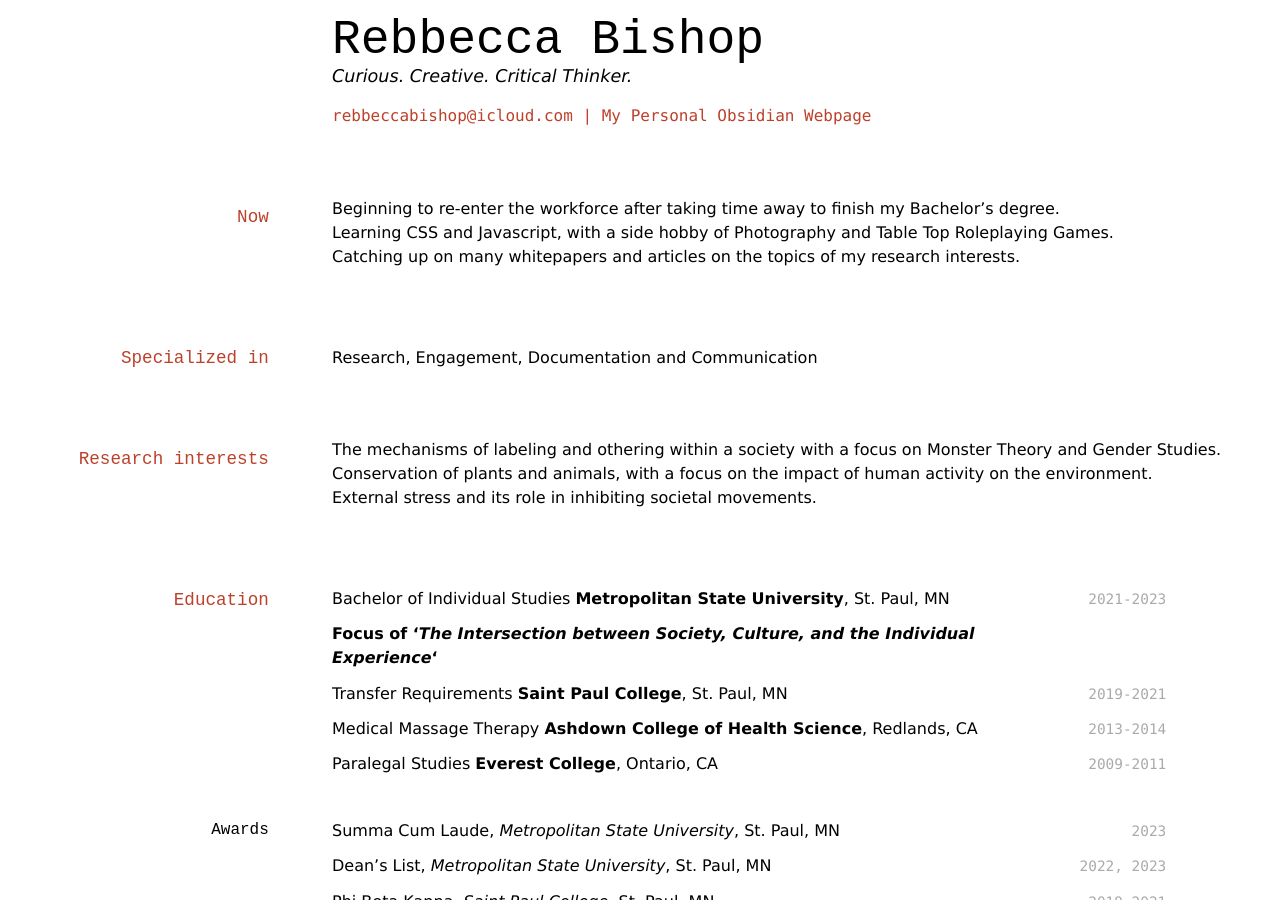
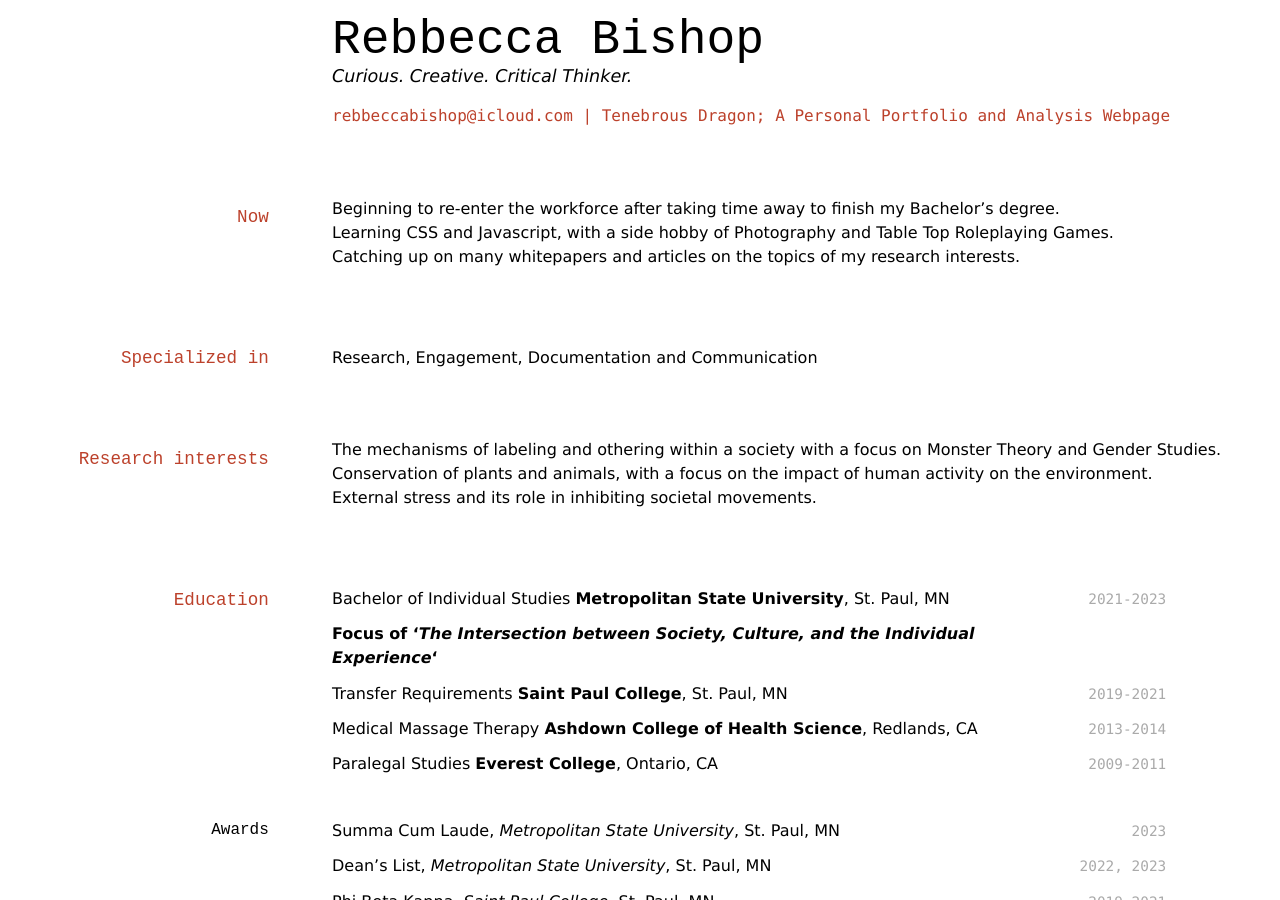
Before and after one commit to sigrunixia/sigrunixia.github.io, a Jekyll site: the page built from index.md, in a window 1280 px wide and 900 px high. Built offline with Jekyll 4.4.1, drawn with Linux system fonts in a browser that asks for light colours.

Commit message:
:lipstick: Corrected Link for visibility
Signed-off-by: Sigrunixia <Scholarlysigrun@icloud.com>

```diff
--- a/index.md
+++ b/index.md
@@ -7,7 +7,7 @@ Curious. Creative. Critical Thinker.
 
 <div id="webaddress">
 <a href="rebbeccabishop@icloud.com">rebbeccabishop@icloud.com</a>
-| <a href="https://tenebrousdragon.com/home">My Personal Obsidian Webpage</a>
+| <a href="https://tenebrousdragon.com/home">Tenebrous Dragon; A Personal Portfolio and Analysis Webpage</a>
 </div>
 
 ## Now
```
